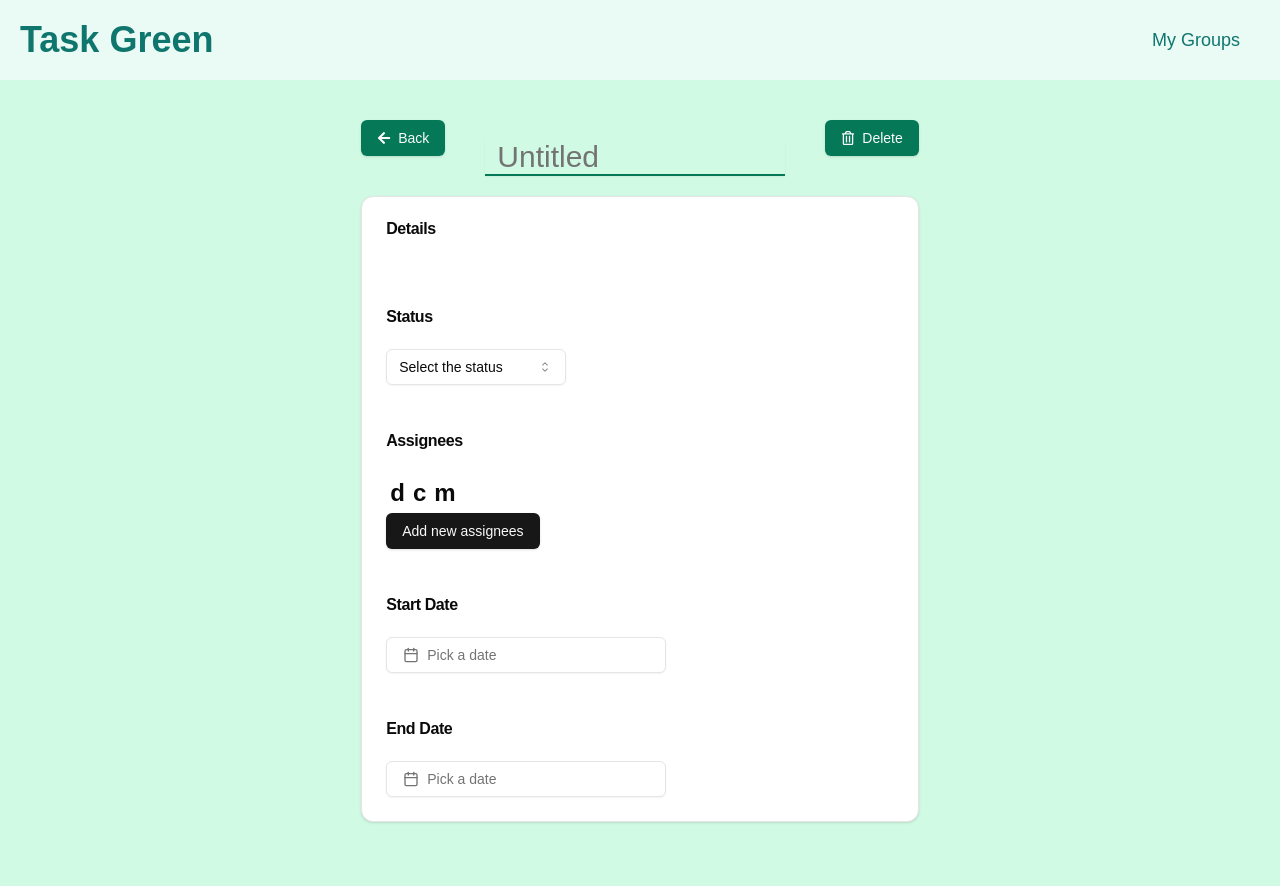
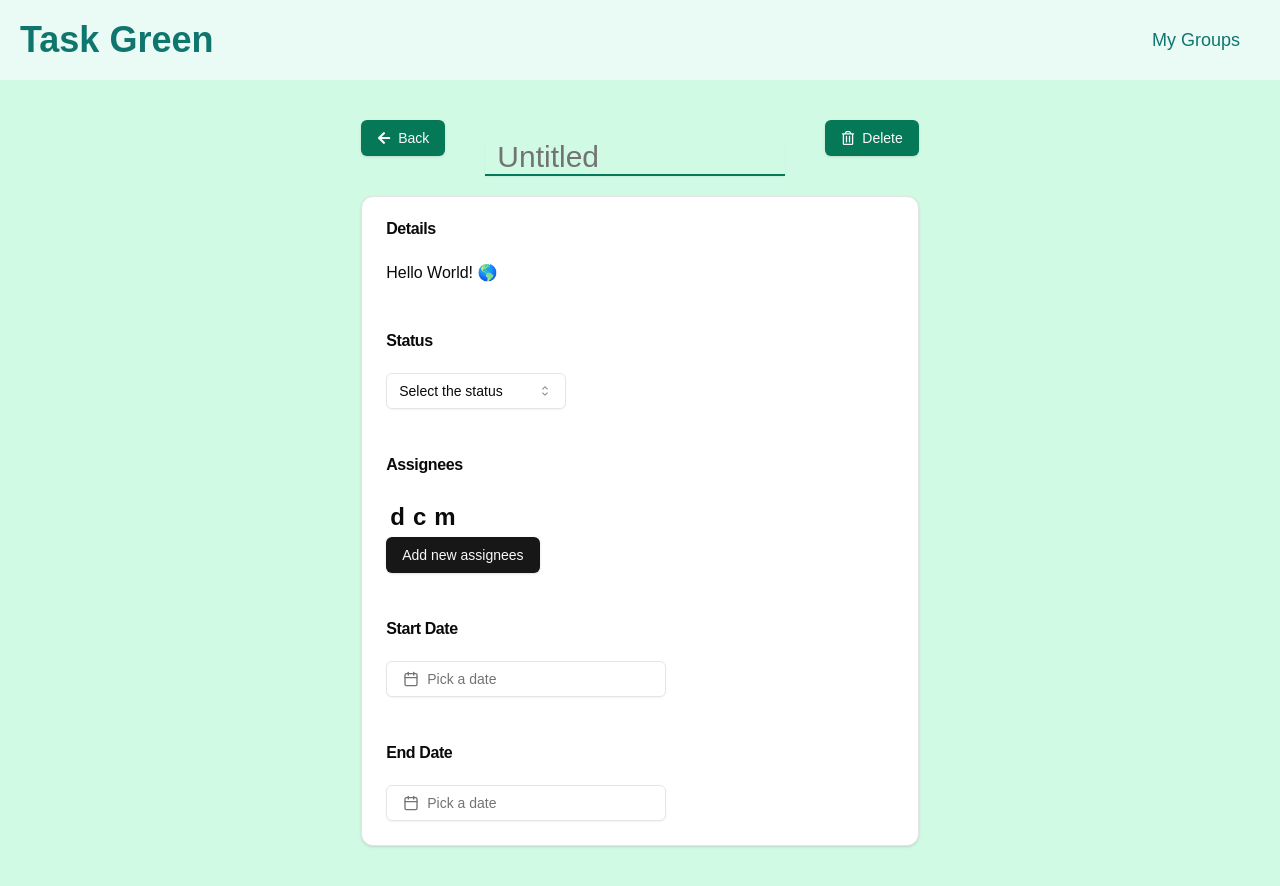
Before and after one commit to reiz0/Manage_Green, a Next.js app: page /task/1 in a window 1280 px wide. Before the commit the page ends 862 px from the top, so only its background shows below. Built offline with nearby package versions, Linux system fonts and the light colour scheme.

Commit message:
implement tiptop test editor

```diff
--- a/package.json
+++ b/package.json
@@ -15,6 +15,9 @@
     "@radix-ui/react-popover": "^1.1.2",
     "@radix-ui/react-select": "^2.1.2",
     "@radix-ui/react-slot": "^1.1.0",
+    "@tiptap/pm": "^2.9.0",
+    "@tiptap/react": "^2.9.0",
+    "@tiptap/starter-kit": "^2.9.0",
     "class-variance-authority": "^0.7.0",
     "clsx": "^2.1.1",
     "date-fns": "^3.6.0",
--- a/src/app/(login)/task/[taskId]/_components/Detail.tsx
+++ b/src/app/(login)/task/[taskId]/_components/Detail.tsx
@@ -1,4 +1,6 @@
 import { CardContent, CardHeader, CardTitle } from "@/components/ui/card";
+import { Editor } from "./Editor";
+
 
 export const Detail = () => {
   return (
@@ -6,7 +8,9 @@
       <CardHeader>
         <CardTitle>Details</CardTitle>
       </CardHeader>
-      <CardContent></CardContent>
+      <CardContent>
+        <Editor />
+      </CardContent>
     </>
   );
 };
--- /dev/null
+++ b/src/app/(login)/task/[taskId]/_components/Editor.tsx
@@ -0,0 +1,13 @@
+'use client'
+
+import { useEditor, EditorContent } from '@tiptap/react'
+import StarterKit from '@tiptap/starter-kit'
+import React from 'react'
+
+export const Editor = () => {
+  const editor = useEditor({
+    extensions: [StarterKit],
+    content: '<p>Hello World! 🌎️</p>',
+  })
+  return <EditorContent editor={editor} />
+}
```
Also changed, not shown: 1 other file (tests, documents, lock files or other folders).
